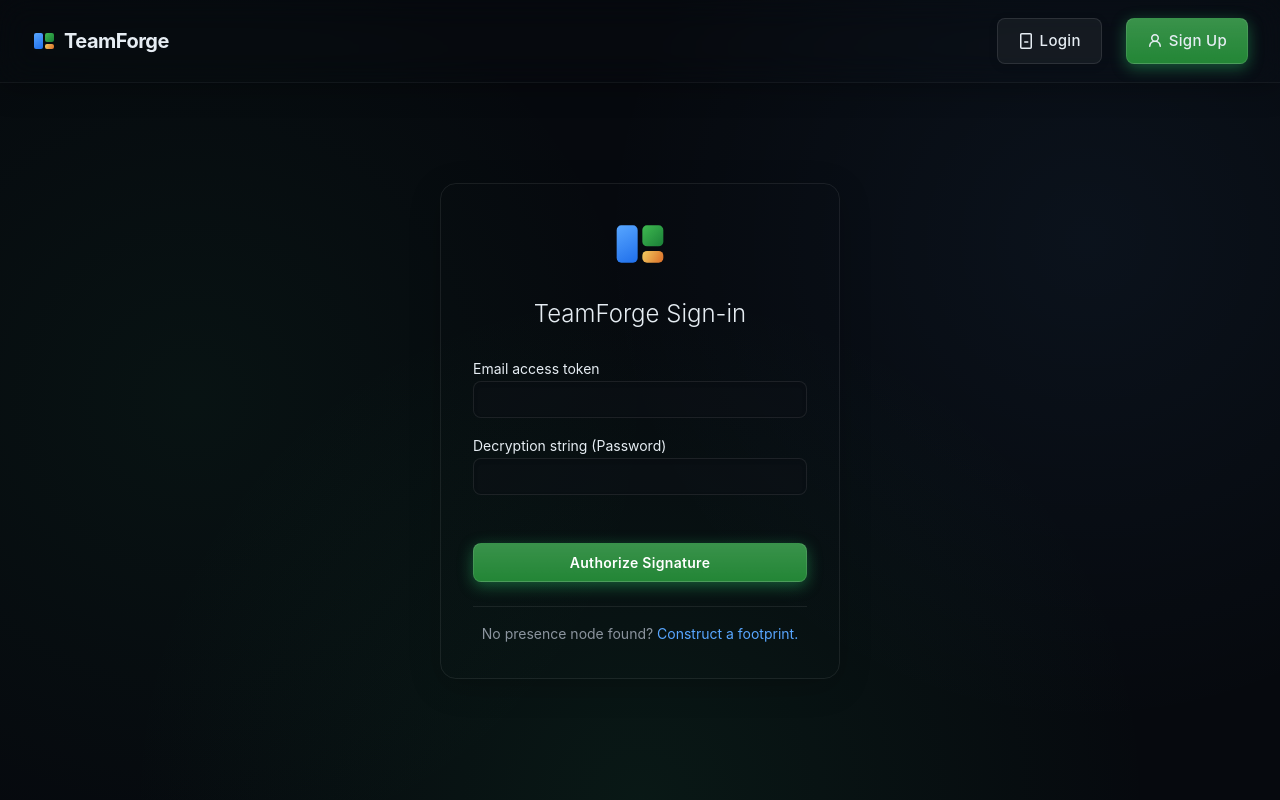
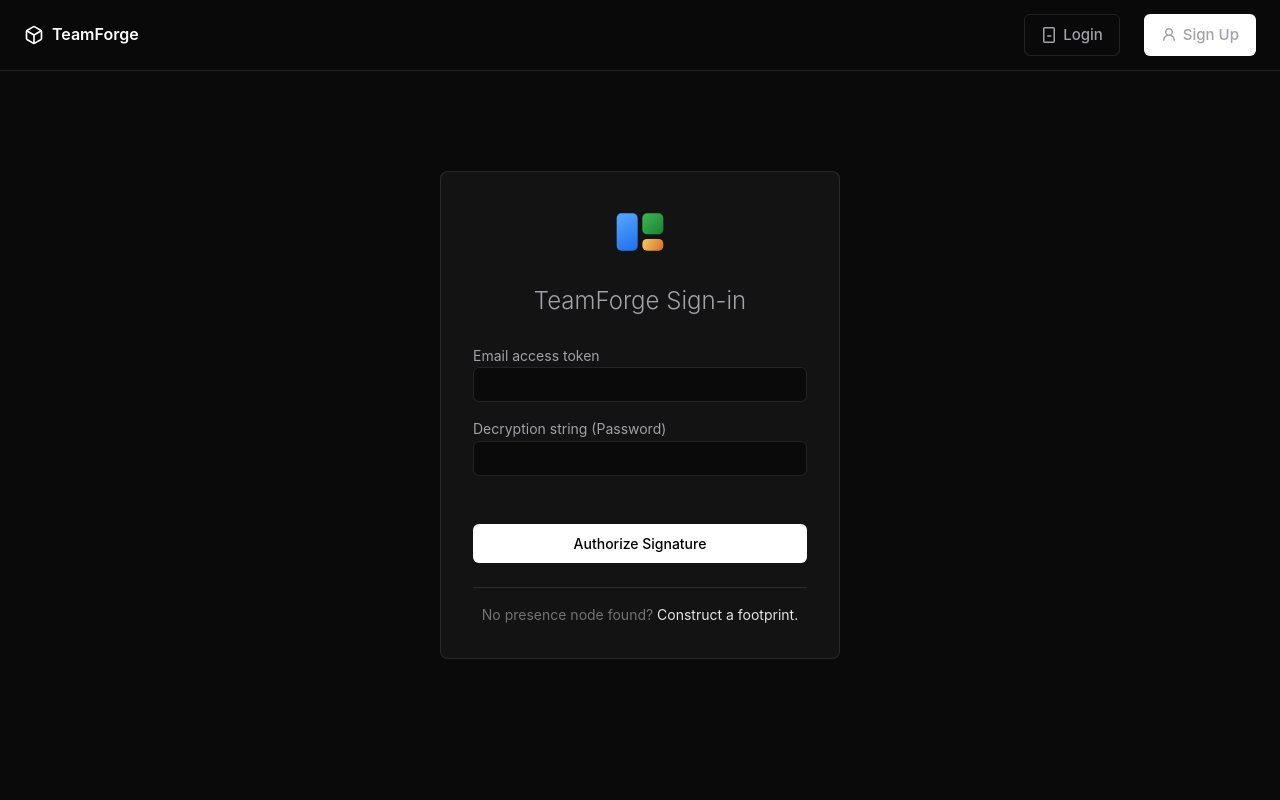
Before and after one commit to santhu81474/TeamForge, a React (Vite) app: page /login in a window 1280 px wide. Built offline with nearby package versions, Linux system fonts and the light colour scheme; no server answers.

Commit message:
feat: Update Navbar and CSS for a more professional look; enhance layout and styling

```diff
--- a/src/components/Navbar.jsx
+++ b/src/components/Navbar.jsx
@@ -27,24 +27,10 @@ const Navbar = () => {
       <div style={{ display: 'flex', alignItems: 'center', gap: '20px' }}>
         <Link to="/" className="nav-brand" style={{ display: 'flex', alignItems: 'center', gap: '8px' }}>
           {/* Custom TeamForge mark (no GitHub logo) */}
-          <svg width="24" height="24" viewBox="0 0 24 24" fill="none" xmlns="http://www.w3.org/2000/svg">
-            <rect x="2" y="4" width="9" height="16" rx="2" fill="url(#tf-left)"/>
-            <rect x="13" y="4" width="9" height="9" rx="2" fill="url(#tf-top)"/>
-            <rect x="13" y="15" width="9" height="5" rx="2" fill="url(#tf-bottom)"/>
-            <defs>
-              <linearGradient id="tf-left" x1="2" y1="4" x2="11" y2="20" gradientUnits="userSpaceOnUse">
-                <stop stopColor="#58A6FF"/>
-                <stop offset="1" stopColor="#1F6FEB"/>
-              </linearGradient>
-              <linearGradient id="tf-top" x1="13" y1="4" x2="22" y2="13" gradientUnits="userSpaceOnUse">
-                <stop stopColor="#3FB950"/>
-                <stop offset="1" stopColor="#1A7F37"/>
-              </linearGradient>
-              <linearGradient id="tf-bottom" x1="13" y1="15" x2="22" y2="20" gradientUnits="userSpaceOnUse">
-                <stop stopColor="#F2CC60"/>
-                <stop offset="1" stopColor="#DB6D28"/>
-              </linearGradient>
-            </defs>
+          <svg width="20" height="20" viewBox="0 0 24 24" fill="none" stroke="currentColor" strokeWidth="2" strokeLinecap="round" strokeLinejoin="round">
+            <path d="M21 16V8a2 2 0 0 0-1-1.73l-7-4a2 2 0 0 0-2 0l-7 4A2 2 0 0 0 3 8v8a2 2 0 0 0 1 1.73l7 4a2 2 0 0 0 2 0l7-4A2 2 0 0 0 21 16z"></path>
+            <polyline points="3.27 6.96 12 12.01 20.73 6.96"></polyline>
+            <line x1="12" y1="22.08" x2="12" y2="12"></line>
           </svg>
           TeamForge
         </Link>
@@ -59,24 +45,21 @@ const Navbar = () => {
               value={search}
               onChange={(e) => setSearch(e.target.value)}
               style={{
-                backgroundColor: 'rgba(13, 17, 23, 1)',
+                backgroundColor: 'var(--bg-color)',
                 border: '1px solid var(--border-color)',
                 borderRadius: '6px',
-                padding: '5px 12px 5px 32px',
+                padding: '4px 12px 4px 32px',
                 color: 'var(--header-text)',
                 outline: 'none',
-                width: '260px',
-                fontSize: '14px',
-                lineHeight: '20px',
-                transition: 'width 0.2s ease, border-color 0.2s',
+                width: '240px',
+                fontSize: '13px',
+                transition: 'border-color 0.2s',
               }}
               onFocus={(e) => {
-                e.target.style.borderColor = 'var(--link-color)';
-                e.target.style.width = '320px';
+                e.target.style.borderColor = 'var(--text-muted)';
               }}
               onBlur={(e) => {
                 e.target.style.borderColor = 'var(--border-color)';
-                if(!search.trim()) e.target.style.width = '260px';
               }}
             />
           </form>
--- a/src/index.css
+++ b/src/index.css
@@ -1,101 +1,58 @@
 @import url('https://fonts.googleapis.com/css2?family=Inter:wght@300;400;500;600;700&family=JetBrains+Mono:wght@400;500;700&family=Outfit:wght@400;500;600;700;800&display=swap');
 
-/* === Premium Hacker UI Utilities === */
+/* === Premium Professional UI Utilities === */
 .glass-panel {
-  background: rgba(13, 17, 23, 0.4);
-  backdrop-filter: blur(20px) saturate(140%);
-  -webkit-backdrop-filter: blur(20px) saturate(140%);
-  border-radius: 16px;
-  border: 1px solid rgba(46, 204, 113, 0.15);
-  box-shadow: 0 8px 32px 0 rgba(0, 0, 0, 0.4), inset 0 0 20px rgba(46, 204, 113, 0.02);
-  transition: all 0.4s cubic-bezier(0.16, 1, 0.3, 1);
+  background: var(--bg-card);
+  border-radius: 8px;
+  border: 1px solid var(--border-color);
+  transition: all 0.2s ease;
   position: relative;
   overflow: hidden;
 }
-.glass-panel::before {
-  content: '';
-  position: absolute;
-  top: 0; left: 0; right: 0; height: 1px;
-  background: linear-gradient(90deg, transparent, rgba(46, 204, 113, 0.5), transparent);
-  opacity: 0.5;
-}
 
 .neon-border-dynamic {
-  border: 1px solid transparent;
-  background-clip: padding-box;
-  position: relative;
-}
-.neon-border-dynamic::after {
-  content: '';
-  position: absolute;
-  top: -1px; right: -1px; bottom: -1px; left: -1px;
-  z-index: -1;
-  border-radius: inherit;
-  background: linear-gradient(45deg, var(--neon-green), transparent, var(--neon-green));
-  animation: borderRotate 4s linear infinite;
-  opacity: 0.5;
-}
-
-@keyframes borderRotate {
-  0% { transform: rotate(0deg); opacity: 0; }
-  50% { opacity: 0.5; }
-  100% { transform: rotate(360deg); opacity: 0; }
+  border: 1px solid var(--border-color);
+  border-radius: 8px;
 }
 
 .scan-line {
   position: relative;
 }
-.scan-line::after {
-  content: '';
-  display: block;
-  position: absolute;
-  left: 0; right: 0;
-  top: 0;
-  height: 30px;
-  background: linear-gradient(to bottom, transparent, rgba(46, 204, 113, 0.1) 50%, transparent);
-  opacity: 0.4;
-  pointer-events: none;
-  animation: scanMove 4s linear infinite;
-}
-@keyframes scanMove {
-  0% { transform: translateY(-100%); opacity: 0; }
-  10% { opacity: 1; }
-  90% { opacity: 1; }
-  100% { transform: translateY(100vh); opacity: 0; }
+
+:root {
+  --font-main: 'Inter', -apple-system, BlinkMacSystemFont, 'Segoe UI', Roboto, sans-serif;
+  --font-mono: 'JetBrains Mono', 'Fira Code', 'Roboto Mono', monospace;
+
+  --bg-color: #0a0a0a; /* Professional sleek dark bg */
+  --bg-card: rgba(23, 23, 23, 0.6);
+  --bg-card-hover: rgba(30, 30, 30, 0.8);
+  --header-bg: rgba(10, 10, 10, 0.85);
+
+  --primary: #ffffff;
+  --primary-hover: #e5e5e5;
+  --primary-glow: rgba(255, 255, 255, 0.1);
+  --primary-text: #000000;
+
+  --neon-green: #ffffff; /* Replaced for legacy usages */
+  --neon-glow: 0 0 0 transparent;
+
+  --border-color: rgba(255, 255, 255, 0.1);
+  --text-main: #a1a1aa;
+  --text-muted: #737373;
+  --header-text: #ffffff;
+  --link-color: #e5e5e5;
+  --link-glow: transparent;
+  --card-bg: rgba(23, 23, 23, 0.7);
 }
 
-:root {
-  --font-main: 'Outfit', 'Inter', -apple-system, BlinkMacSystemFont, 'Segoe UI', Roboto, sans-serif;
-  --font-mono: 'JetBrains Mono', 'Fira Code', 'Roboto Mono', monospace;
-
-  --bg-color: #06090e; /* Even darker, deeper space background */
-  --bg-card: rgba(13, 17, 23, 0.5);
-  --bg-card-hover: rgba(22, 27, 34, 0.7);
-
-  --primary: #238636;
-  --primary-hover: #2ea043;
-  --primary-glow: rgba(46, 204, 113, 0.4);
-
-  --neon-green: #2ecc71;
-  --neon-glow: 0 0 16px rgba(46, 204, 113, 0.4);
-
-  --border-color: rgba(255, 255, 255, 0.08);
-  --text-main: #e6edf3;
-  --text-muted: #8b949e;
-  --link-color: #58a6ff;
-  --link-glow: rgba(88, 166, 255, 0.4);
-}
-
-/* --- Hacker Aesthetic Utilities --- */
+/* --- Sleek Professional Utilities --- */
 .neon-hover {
-  transition: all 0.3s cubic-bezier(0.4, 0, 0.2, 1);
+  transition: all 0.2s ease-in-out;
 }
 
 .neon-hover:hover, .neon-hover:focus-visible {
-  box-shadow: var(--neon-glow);
-  border-color: var(--neon-green) !important;
-  transform: translateY(-2px);
-  z-index: 2;
+  border-color: rgba(255, 255, 255, 0.3) !important;
+  transform: translateY(-1px);
 }
 
 .mono {
@@ -119,19 +76,15 @@
 
 /* --- Glassmorphism --- */
 .glass {
-  background: rgba(13, 17, 23, 0.7);
-  backdrop-filter: blur(10px);
-  -webkit-backdrop-filter: blur(10px);
-  border: 1px solid rgba(255, 255, 255, 0.08);
+  background: var(--bg-card);
+  border: 1px solid var(--border-color);
 }
 
 .glass-modal {
-  background: rgba(13, 17, 23, 0.7);
-  backdrop-filter: blur(10px);
-  -webkit-backdrop-filter: blur(10px);
-  border: 1px solid rgba(255, 255, 255, 0.08);
-  box-shadow: 0 8px 32px 0 rgba(0,0,0,0.37);
-  border-radius: 16px;
+  background: var(--header-bg);
+  border: 1px solid var(--border-color);
+  box-shadow: 0 12px 24px rgba(0,0,0,0.5);
+  border-radius: 12px;
   padding: 32px 24px;
 }
 
@@ -158,13 +111,7 @@ body {
   background-color: var(--bg-color);
   color: var(--text-main);
   line-height: 1.6;
-  font-size: 15px;
-  background-image:
-    radial-gradient(circle at 15% 50%, rgba(46, 204, 113, 0.05) 0%, transparent 40%),
-    radial-gradient(circle at 85% 30%, rgba(88, 166, 255, 0.06) 0%, transparent 40%),
-    radial-gradient(circle at 50% 100%, rgba(46, 204, 113, 0.08) 0%, transparent 50%);
-  background-attachment: fixed;
-  background-size: cover;
+  font-size: 14px; /* Professional, smaller baseline */
 }
 
 /* Base custom scrollbar */
@@ -213,30 +160,25 @@ a:hover {
 /* Navbar */
 .navbar {
   background-color: var(--header-bg);
-  backdrop-filter: blur(16px);
-  -webkit-backdrop-filter: blur(16px);
-  padding: 18px 32px;
+  padding: 14px 24px;
   display: flex;
   justify-content: space-between;
   align-items: center;
-  border-bottom: 1px solid rgba(255, 255, 255, 0.05);
+  border-bottom: 1px solid var(--border-color);
   position: sticky;
   top: 0;
   z-index: 100;
-  box-shadow: 0 4px 30px rgba(0, 0, 0, 0.3);
 }
 
 .nav-brand {
-  font-weight: 700;
-  font-size: 20px;
+  font-weight: 600;
+  font-size: 16px;
   color: var(--header-text);
-  letter-spacing: -0.5px;
-  transition: all 0.3s;
+  transition: all 0.2s ease;
 }
 
 .nav-brand:hover {
-  color: var(--primary);
-  text-shadow: 0 0 15px var(--primary-glow);
+  color: var(--text-muted);
 }
 
 .nav-links {
@@ -269,49 +211,22 @@ a:hover {
 }
 
 .navbar .btn-outline {
-  background-color: rgba(255, 255, 255, 0.05);
-  border: 1px solid rgba(255, 255, 255, 0.1);
-  color: var(--text-main);
   margin-left: 10px;
-}
-
-.navbar .btn-outline:hover {
-  background-color: rgba(255, 255, 255, 0.1);
-  border-color: var(--text-main);
 }
 
 /* Cards (Boxes) */
 .card {
   background-color: var(--card-bg);
-  backdrop-filter: blur(10px);
-  -webkit-backdrop-filter: blur(10px);
-  border: 1px solid rgba(255, 255, 255, 0.08);
-  border-radius: 16px;
+  border: 1px solid var(--border-color);
+  border-radius: 8px;
   padding: 24px;
-  box-shadow: 0 8px 32px rgba(0, 0, 0, 0.2);
-  transition: all 0.4s cubic-bezier(0.16, 1, 0.3, 1);
+  transition: all 0.2s ease;
   position: relative;
   overflow: hidden;
 }
 
-.card::before {
-  content: '';
-  position: absolute;
-  top: 0; left: -100%;
-  width: 50%; height: 100%;
-  background: linear-gradient(to right, transparent, rgba(255, 255, 255, 0.03), transparent);
-  transform: skewX(-20deg);
-  transition: all 0.6s ease;
-}
-
 .card:hover {
-  transform: translateY(-5px);
-  box-shadow: 0 12px 40px rgba(0, 0, 0, 0.4), 0 0 1px rgba(88, 166, 255, 0.3);
-  border-color: rgba(88, 166, 255, 0.3);
-}
-
-.card:hover::before {
-  left: 200%;
+  border-color: rgba(255, 255, 255, 0.2);
 }
 
 .card-title {
@@ -340,47 +255,38 @@ a:hover {
   display: inline-flex;
   justify-content: center;
   align-items: center;
-  padding: 10px 20px;
-  border-radius: 8px;
-  font-weight: 600;
+  padding: 8px 16px;
+  border-radius: 6px;
+  font-weight: 500;
   font-size: 14px;
   cursor: pointer;
   border: 1px solid transparent;
-  transition: all 0.3s cubic-bezier(0.25, 0.8, 0.25, 1);
-  letter-spacing: 0.3px;
+  transition: all 0.2s ease;
 }
 
 .btn:active {
-  transform: scale(0.96);
+  transform: scale(0.98);
 }
 
 .btn-primary {
   background-color: var(--primary);
-  background-image: linear-gradient(180deg, rgba(255,255,255,0.1), transparent);
-  color: #ffffff;
-  border-color: rgba(255, 255, 255, 0.1);
-  box-shadow: 0 4px 15px var(--primary-glow);
+  color: var(--primary-text);
 }
 
 .btn-primary:hover {
   background-color: var(--primary-hover);
-  animation: pulseGlow 1.5s infinite;
-  box-shadow: 0 6px 20px rgba(35, 134, 54, 0.6);
+  box-shadow: 0 4px 12px rgba(255,255,255,0.1);
 }
 
 .btn-outline {
-  background-color: rgba(33, 38, 45, 0.6);
-  backdrop-filter: blur(5px);
+  background-color: transparent;
   border-color: var(--border-color);
-  color: var(--text-main);
-  box-shadow: 0 2px 10px rgba(0,0,0,0.1);
+  color: var(--header-text);
 }
 
 .btn-outline:hover {
-  background-color: #30363d;
-  color: var(--header-text);
-  border-color: #8b949e;
-  box-shadow: 0 4px 15px rgba(0, 0, 0, 0.2);
+  background-color: rgba(255,255,255,0.05);
+  border-color: rgba(255,255,255,0.2);
 }
 
 /* Forms */
@@ -391,107 +297,95 @@ a:hover {
 .form-label {
   display: block;
   font-weight: 500;
-  margin-bottom: 10px;
-  color: var(--text-main);
-  font-size: 14px;
+  margin-bottom: 8px;
+  color: var(--header-text);
+  font-size: 13px;
 }
 
 .form-input {
   width: 100%;
-  padding: 12px 14px;
-  font-size: 15px;
+  padding: 10px 12px;
+  font-size: 14px;
   color: var(--header-text);
-  background-color: rgba(13, 17, 23, 0.5);
+  background-color: var(--bg-color);
   border: 1px solid var(--border-color);
-  border-radius: 8px;
+  border-radius: 6px;
   outline: none;
-  transition: all 0.3s ease;
-  box-shadow: inset 0 2px 4px rgba(0,0,0,0.1);
+  transition: border-color 0.2s ease;
 }
 
 .form-input:focus {
-  border-color: var(--link-color);
-  box-shadow: 0 0 0 3px var(--link-glow), inset 0 2px 6px rgba(0,0,0,0.2);
-  background-color: rgba(13, 17, 23, 0.8);
+  border-color: var(--text-muted);
+  box-shadow: 0 0 0 1px var(--border-color);
+  background-color: var(--bg-card);
 }
 
 /* Badges (Labels) */
 .badge {
   display: inline-block;
-  padding: 4px 12px;
-  border-radius: 20px;
-  border: 1px solid rgba(88, 166, 255, 0.2);
-  color: var(--link-color);
+  padding: 2px 8px;
+  border-radius: 4px;
+  border: 1px solid var(--border-color);
+  color: var(--text-muted);
   font-size: 12px;
-  font-weight: 600;
-  letter-spacing: 0.5px;
-  text-transform: uppercase;
-  background-color: rgba(88, 166, 255, 0.05);
-  margin-right: 8px;
-  margin-bottom: 8px;
-  transition: all 0.3s ease;
+  font-weight: 500;
+  background-color: var(--bg-card);
+  margin-right: 6px;
+  margin-bottom: 6px;
+  transition: all 0.2s ease;
 }
 
 .badge:hover {
-  background-color: rgba(88, 166, 255, 0.15);
-  box-shadow: 0 0 10px var(--link-glow);
+  background-color: var(--border-color);
+  color: var(--header-text);
 }
 
 /* Typography elements */
 .page-title {
-  font-size: 32px;
-  font-weight: 700;
-  margin-bottom: 32px;
+  font-size: 28px;
+  font-weight: 600;
+  letter-spacing: -0.5px;
+  margin-bottom: 24px;
   color: var(--header-text);
-  letter-spacing: -1px;
   position: relative;
-  display: inline-block;
-}
-
-.page-title::after {
-  content: '';
-  position: absolute;
-  width: 40px;
-  height: 4px;
-  bottom: -8px;
-  left: 0;
-  background-color: var(--primary);
-  border-radius: 2px;
-  box-shadow: 0 0 10px var(--primary-glow);
 }
 
 /* Table for Leaderboard */
 table {
-  border-collapse: separate;
-  border-spacing: 0;
+  border-collapse: collapse;
   width: 100%;
-  background-color: rgba(22, 27, 34, 0.4);
-  backdrop-filter: blur(10px);
-  border-radius: 12px;
+  background-color: var(--bg-card);
+  border-radius: 8px;
   overflow: hidden;
   border: 1px solid var(--border-color);
 }
 
 th {
-  background-color: rgba(13, 17, 23, 0.8);
-  color: var(--header-text);
-  font-weight: 600;
+  background-color: var(--bg-color);
+  color: var(--text-muted);
+  font-weight: 500;
+  font-size: 12px;
   text-transform: uppercase;
-  font-size: 13px;
   letter-spacing: 0.5px;
-  padding: 16px;
+  padding: 12px 16px;
   border-bottom: 1px solid var(--border-color);
+  text-align: left;
 }
 
 td {
-  padding: 16px;
-  border-bottom: 1px solid rgba(255,255,255,0.05);
+  padding: 14px 16px;
+  border-bottom: 1px solid var(--border-color);
   color: var(--text-main);
-  transition: all 0.2s;
+  font-size: 14px;
+  transition: all 0.2s ease;
+}
+
+tr:last-child td {
+  border-bottom: none;
 }
 
 tr:hover td {
-  background-color: rgba(255,255,255,0.04);
+  background-color: rgba(255,255,255,0.02);
   color: var(--header-text);
 }
 
```
